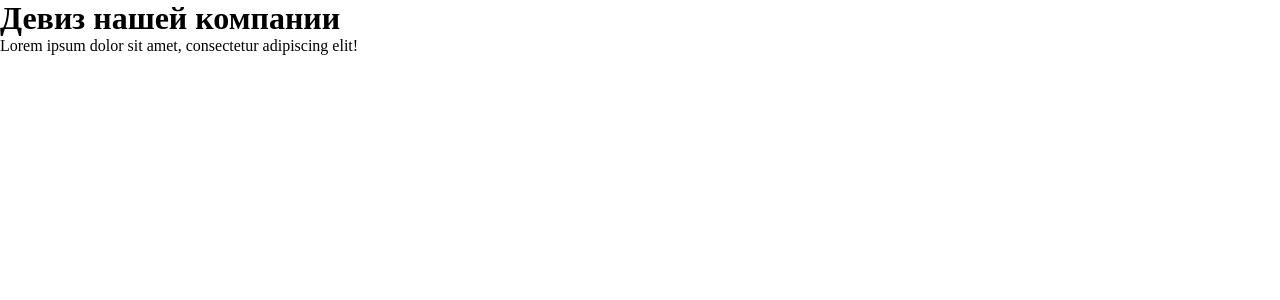
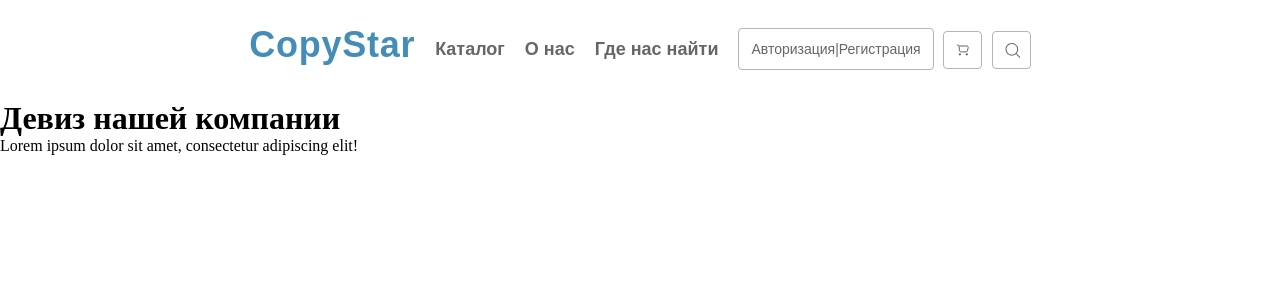
Before and after one commit to PanabeeWQW/django_ex_train, a Django app: page /about/ in a window 1280 px wide. Shown: the top 300 px of the page. Run offline with Django 5.2, Linux system fonts and the light colour scheme.

Commit message:
Готов header

```diff
--- a/blog/templates/blog/base.html
+++ b/blog/templates/blog/base.html
@@ -10,6 +10,28 @@
     </title>
 </head>
 <body>
+<div class="header">
+    <div class="header_links">
+        <a class="logo" href="{% url 'home' %}">CopyStar</a>
+        <ul class="ul_header">
+            <li class="header_menu"><a class="menu_link" href="#">Каталог</a></li>
+            <li class="header_menu"><a class="menu_link" href="{% url 'about' %}">О нас</a></li>
+            <li class="header_menu"><a class="menu_link" href="{% url 'find_us' %}">Где нас найти</a></li>
+
+        </ul>
+        <div class="reg_search_block">
+            <div class="reg_login_button">
+                <a class="reg_log" href="#">Авторизация|Регистрация</a>
+            </div>
+            <a href="#"><div class="basket_button">
+                <img src="{% static 'blog/images/cart_icon.svg' %}">
+            </div></a>
+            <a href="#"><div class="search_button">
+                <img src="{% static 'blog/images/search_icon.svg' %}">
+            </div></a>
+        </div>
+    </div>
+</div>
 {% block content %}
 {% endblock %}
 </body>
```
